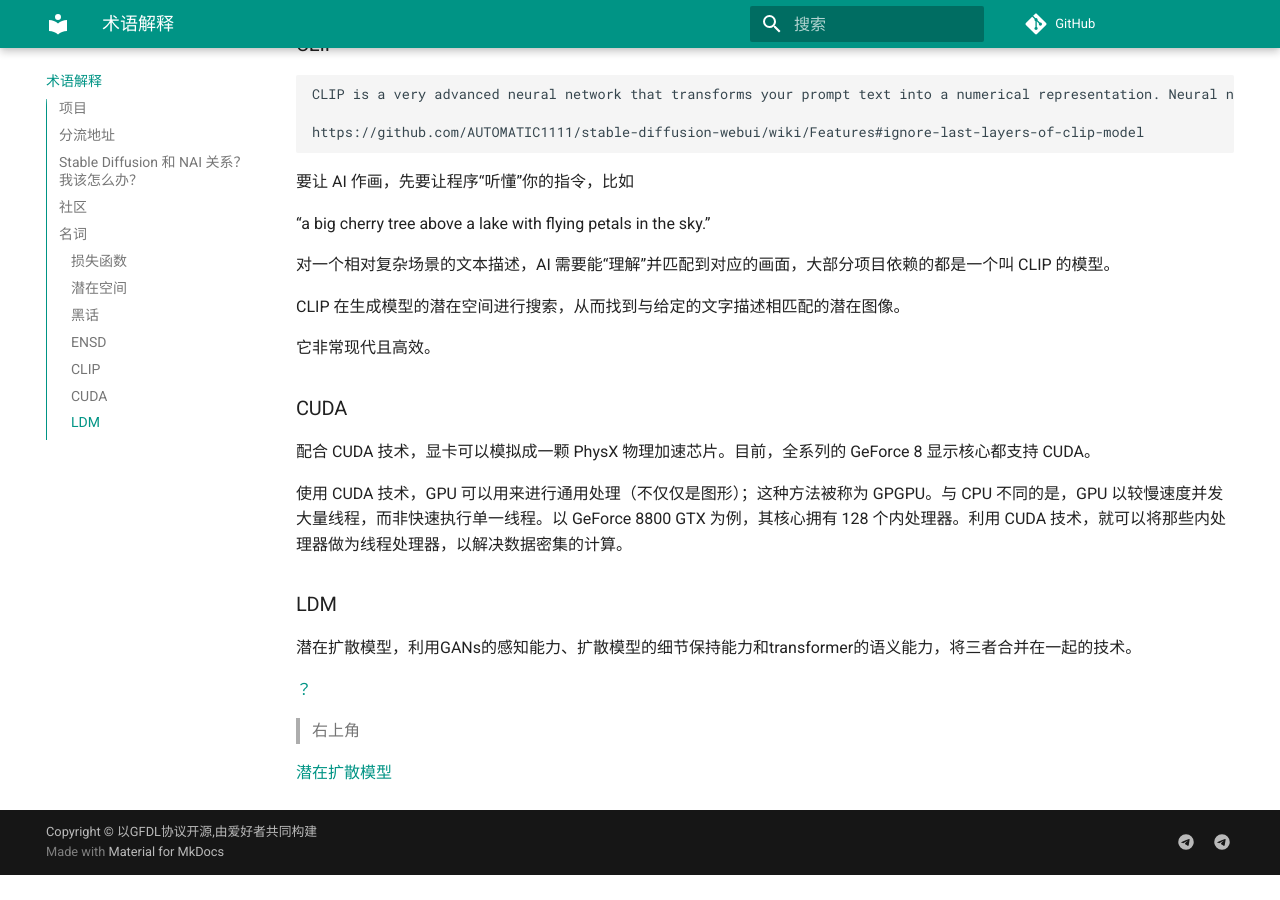
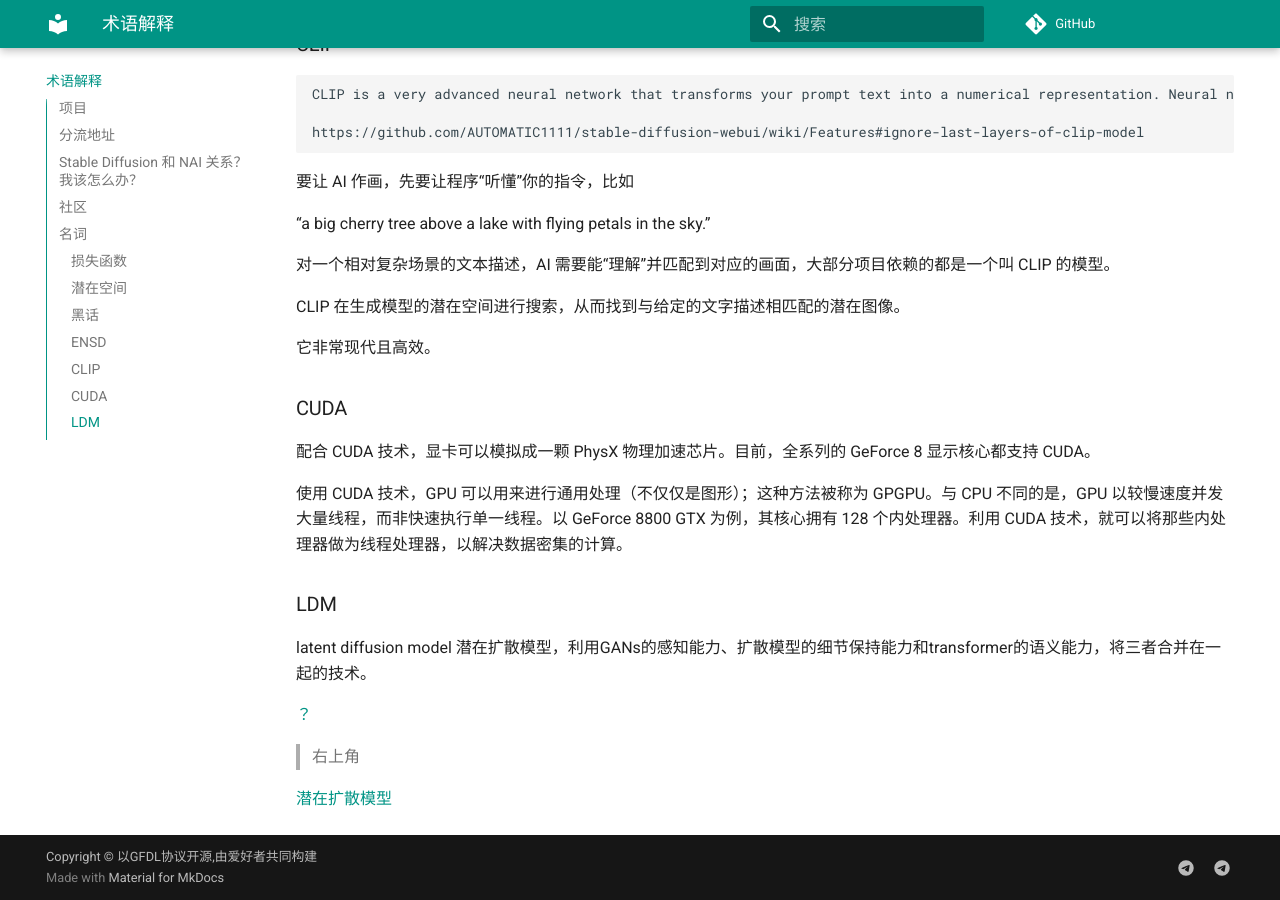
Before and after one commit to sudoskys/StableDiffusionBook, an MkDocs documentation site: the page built from docs/index.md, in a window 1280 px wide and 900 px high, scrolled down 2459 px. Built offline with MkDocs 1.6.1 and Material for MkDocs 9.7.7, drawn with Linux system fonts in a browser that asks for light colours; comment, search, counter and statistics services are not loaded; before the commit the page ends 3334 px from its top, so only the background shows below that.

Commit message:
Update index.md

```diff
--- a/docs/index.md
+++ b/docs/index.md
@@ -129,7 +129,7 @@ CLIP 在生成模型的潜在空间进行搜索，从而找到与给定的文字
 
 ### LDM
 
-潜在扩散模型，利用GANs的感知能力、扩散模型的细节保持能力和transformer的语义能力，将三者合并在一起的技术。
+ latent diffusion model 潜在扩散模型，利用GANs的感知能力、扩散模型的细节保持能力和transformer的语义能力，将三者合并在一起的技术。
 
 [？](https://user-images.githubusercontent.com/75739606/197823203-79263ee2-a9b3-4db7-9b7d-0ce557b94f3c.png)
 >右上角
```
